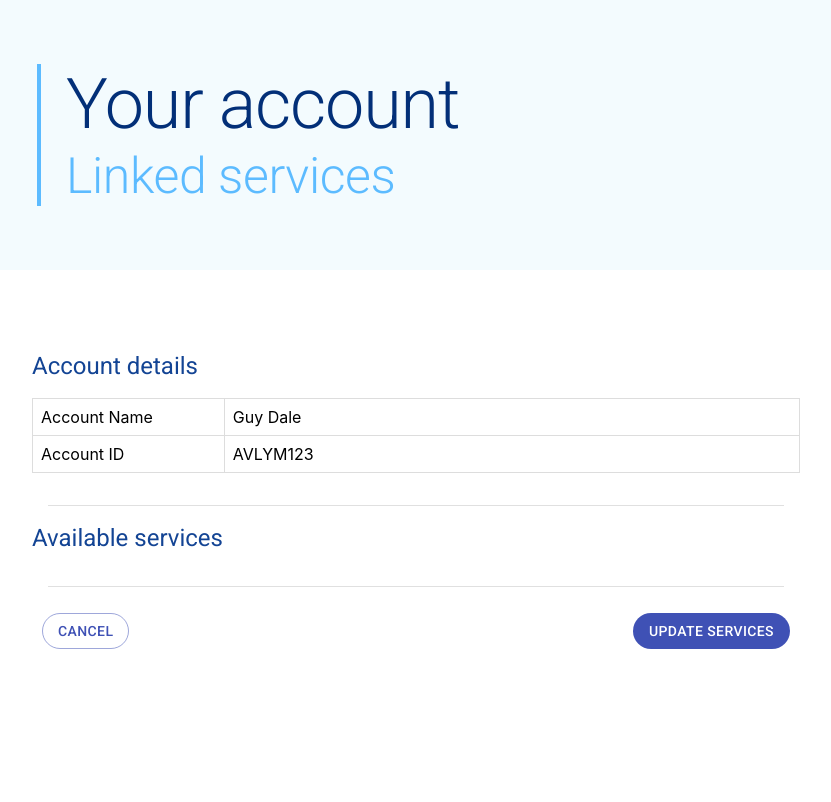
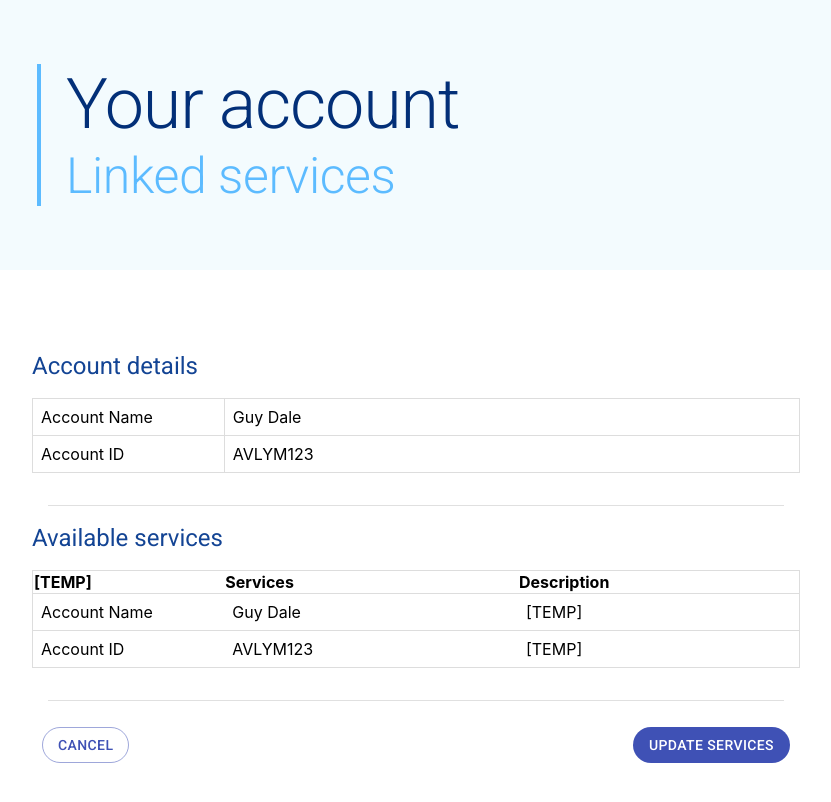
Before and after one commit to Kwiddy/Internship-React-Page, a React (Create React App) app: page / in a window 1280 px wide. Shown: the top 802 px of the page, without its empty margins (224-1055 px from the left). Built offline with nearby package versions, Linux system fonts and the light colour scheme.

Commit message:
Add initial structure for account services table

```diff
--- a/src/App.js
+++ b/src/App.js
@@ -12,6 +12,7 @@ import "./styles/App.css";
 import "./styles/style.css";
 
 import DetTable from "./components/accountDetails.js";
+import ServiceTable from "./components/accountServices.js";
 import Header from "./components/header.js";
 
 const useStyles = makeStyles({
@@ -61,6 +62,7 @@ function App() {
             <Divider variant="middle" />
             <div className="available-services">
               <Typography variant="h5">Available services</Typography>
+              <ServiceTable />
             </div>
             <Divider variant="middle" />
             <div className="button-table">
--- /dev/null
+++ b/src/components/accountServices.js
@@ -0,0 +1,46 @@
+import React from "react";
+import accountInfo from "../ExampleData/accountInfo.json";
+
+class ServiceTable extends React.Component {
+  constructor(props) {
+    super(props);
+    this.state = {
+      details: accountInfo,
+    };
+  }
+
+  renderTableData() {
+    return this.state.details.map((account, index) => {
+      const { name, id } = account;
+      return (
+        <tbody key={index}>
+          <tr>
+            <th> [TEMP] </th>
+            <th> Services </th>
+            <th> Description </th>
+          </tr>
+          <tr key={name}>
+            <td style={{ width: "25%" }}>Account Name </td>
+            <td>{name}</td>
+            <td>[TEMP]</td>
+          </tr>
+          <tr key={id}>
+            <td style={{ width: "25%" }}>Account ID</td>
+            <td>{id}</td>
+            <td>[TEMP]</td>
+          </tr>
+        </tbody>
+      );
+    });
+  }
+
+  render() {
+    return (
+      <div>
+        <table id="details">{this.renderTableData()}</table>
+      </div>
+    );
+  }
+}
+
+export default ServiceTable;
--- a/src/styles/style.css
+++ b/src/styles/style.css
@@ -68,6 +68,23 @@ header .headText #subHead {
   padding-top: 2vh;
 }
 
+.page-wrapper .page-block .available-services table {
+  border-collapse: collapse;
+  width: 100%;
+  margin-top: 2vh;
+  border: 1px solid #ddd;
+}
+
+.page-wrapper .page-block .available-services table,
+.page-wrapper .page-block .available-services td {
+  color: black;
+  padding: 1vh;
+}
+
+.page-wrapper .page-block .available-services tr {
+  border: 1px solid #ddd;
+}
+
 .page-wrapper .page-block .button-table {
   margin-bottom: 2vh;
   padding-top: 2vh;
--- a/src/styles/style.scss
+++ b/src/styles/style.scss
@@ -54,6 +54,20 @@ header {
       color: #134494;
       padding-bottom: 2vh;
       padding-top: 2vh;
+      table {
+        border-collapse: collapse;
+        width: 100%;
+        margin-top: 2vh;
+        border: 1px solid #ddd;
+      }
+      table,
+      td {
+        color: black;
+        padding: 1vh;
+      }
+      tr {
+        border: 1px solid #ddd;
+      }
     }
     .button-table {
       margin-bottom: 2vh;
```
Also changed, not shown: 2 other files (tests, documents, lock files or other folders).
